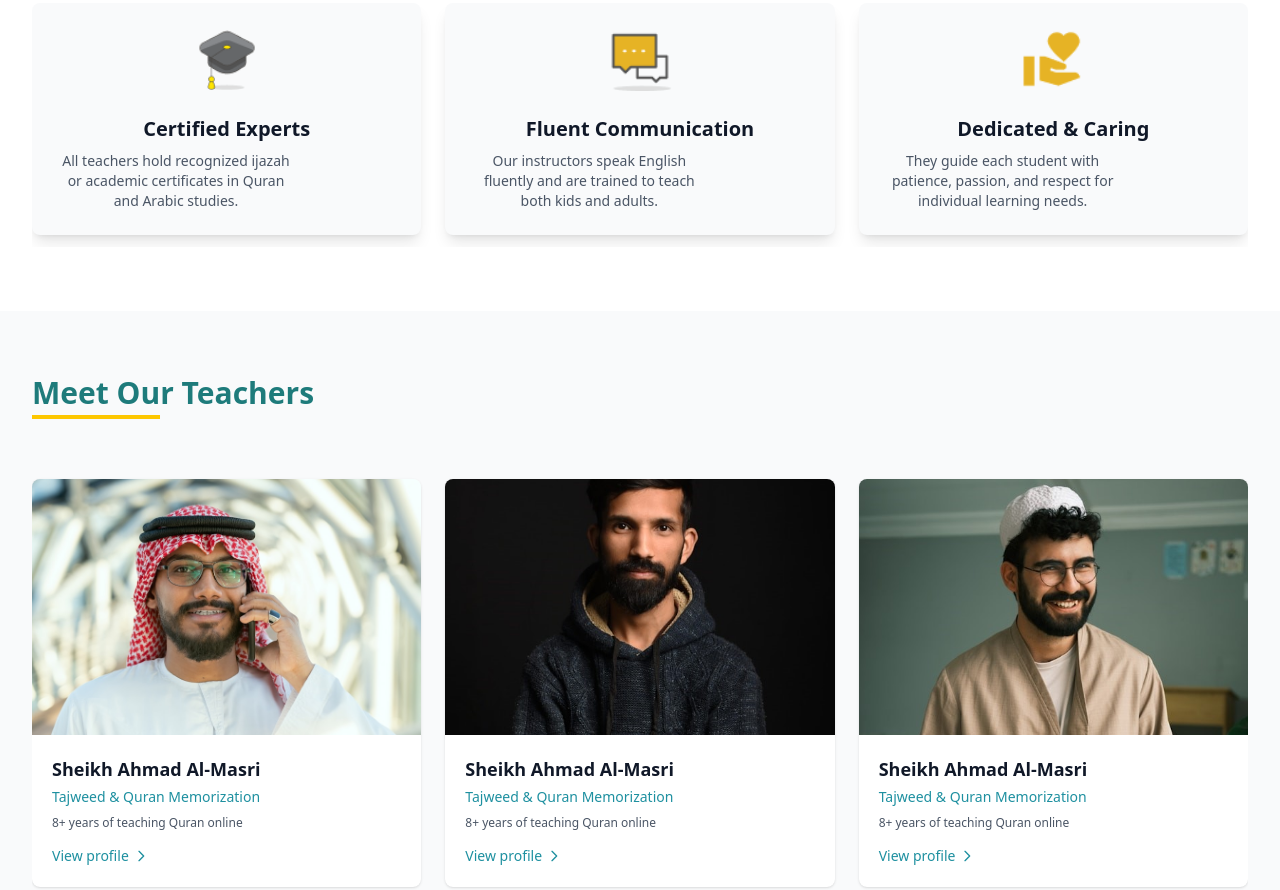
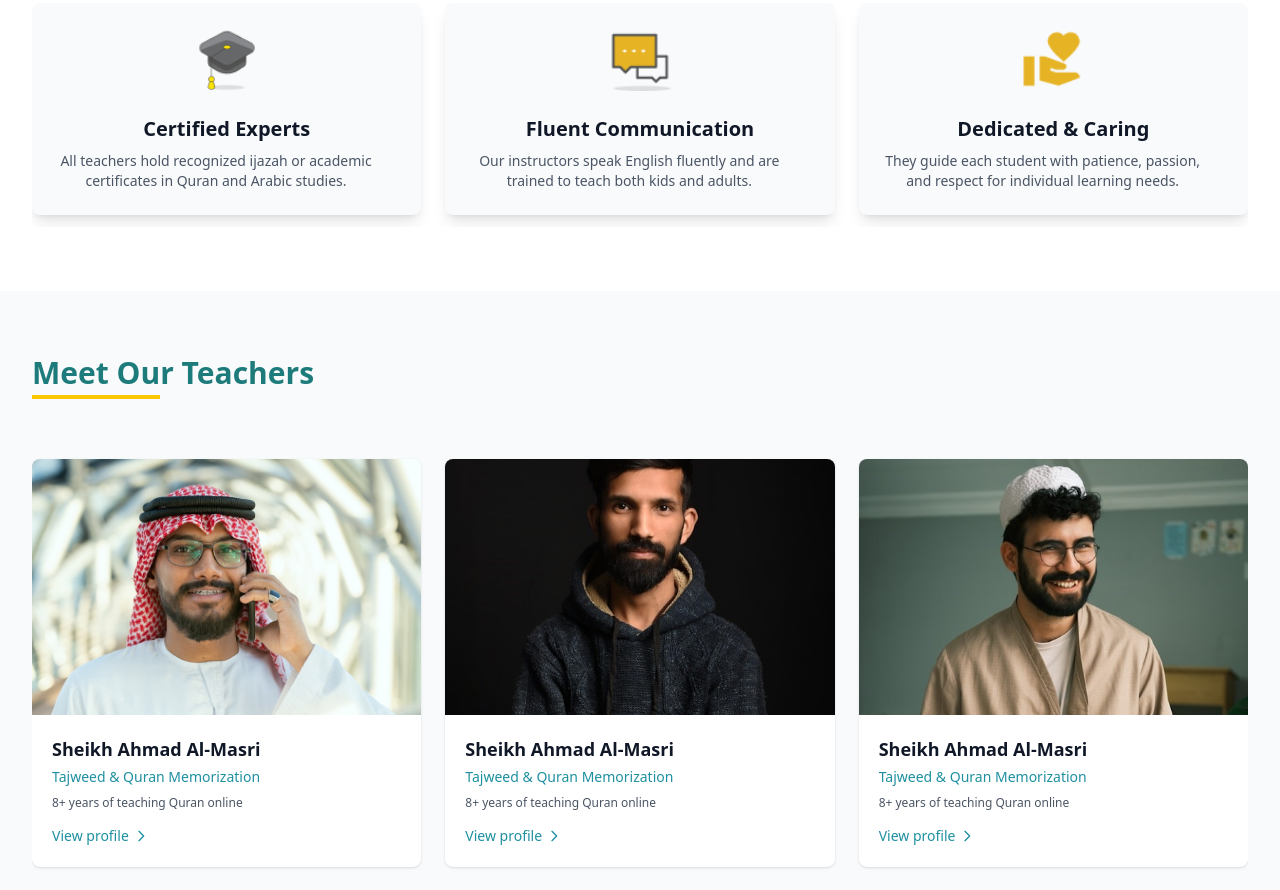
Before and after one commit to mostafaelkholy50/Ascend, a plain HTML site: page Our_Teachers.html in a window 1280 px wide. Shown: the part 861-1751 px from the top of the page. Drawn offline with nearby package versions, Linux system fonts and the light colour scheme.

Commit message:
Update paragraph width for better responsiveness in teacher descriptions

```diff
--- a/Our_Teachers.html
+++ b/Our_Teachers.html
@@ -139,7 +139,7 @@
           <img src="./images/streamline-emojis_graduation-cap.png" alt="Graduation Cap Icon" class="h-16 w-16 mx-auto mb-2">
         </div>
         <h3 class="text-xl font-bold text-gray-900 mb-2">Certified Experts</h3>
-        <p class="text-gray-600 text-sm w-60">
+        <p class="text-gray-600 text-sm lg:w-80 sm:w-60">
           All teachers hold recognized ijazah or academic certificates in Quran and Arabic studies.
         </p>
       </div>
@@ -149,7 +149,7 @@
           <img src="./images/icon-park_communication.png" alt="Communication Icon" class="h-16 w-16 mx-auto mb-2">
         </div>
         <h3 class="text-xl font-bold text-gray-900 mb-2">Fluent Communication</h3>
-        <p class="text-gray-600 text-sm w-60">
+        <p class="text-gray-600 text-sm lg:w-80 sm:w-60">
           Our instructors speak English fluently and are trained to teach both kids and adults.
         </p>
       </div>
@@ -159,7 +159,7 @@
           <img src="./images/mdi_love.png" alt="Love and Care Icon" class="h-16 w-16 mx-auto mb-2">
         </div>
         <h3 class="text-xl font-bold text-gray-900 mb-2">Dedicated & Caring</h3>
-        <p class="text-gray-600 text-sm w-60">
+        <p class="text-gray-600 text-sm lg:w-80 sm:w-60">
           They guide each student with patience, passion, and respect for individual learning needs.
         </p>
       </div>
```
